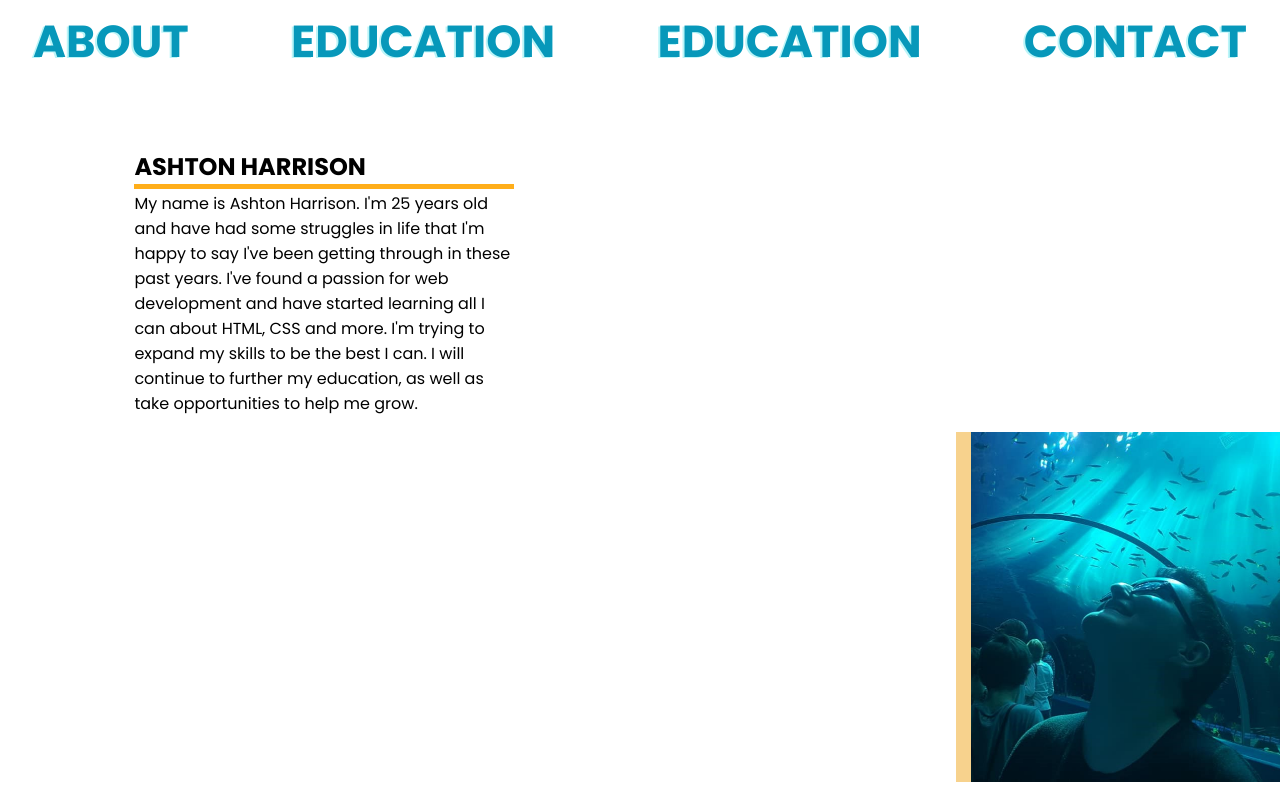
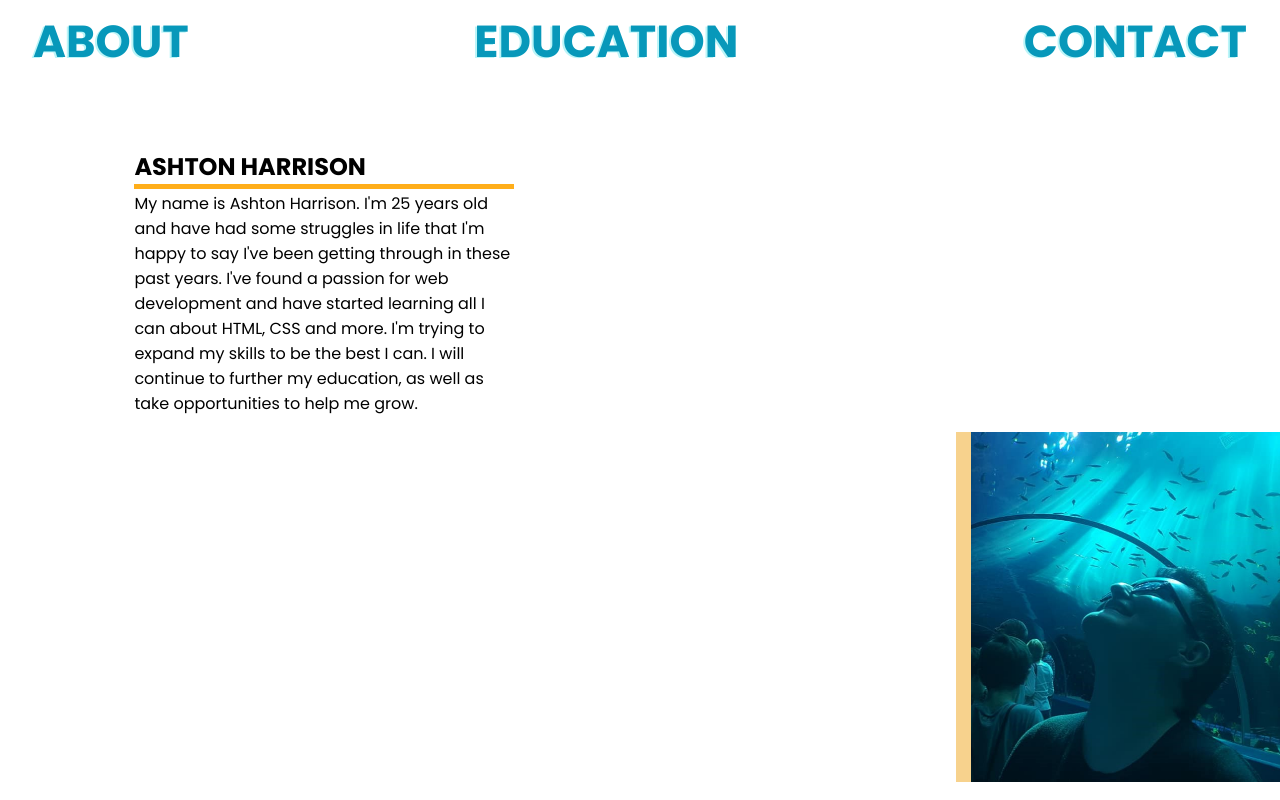
Before and after one commit to akaslendy/akaslendy.github.io, a plain HTML site: page index.html in a window 1280 px wide. Shown: the top 800 px of the page. Drawn offline with Linux system fonts and the light colour scheme.

Commit message:
Update index.html

```diff
--- a/index.html
+++ b/index.html
@@ -15,7 +15,6 @@
         <header>
           <nav class="container">
             <a href="/about.html" target="_blank">ABOUT</a>
-            <a href="/education.css" target="_blank">EDUCATION</a>
             <a href="/education.html" target="_blank">EDUCATION</a>
             <a href="/contact.html" target="_blank">CONTACT</a>
           </nav>
```
